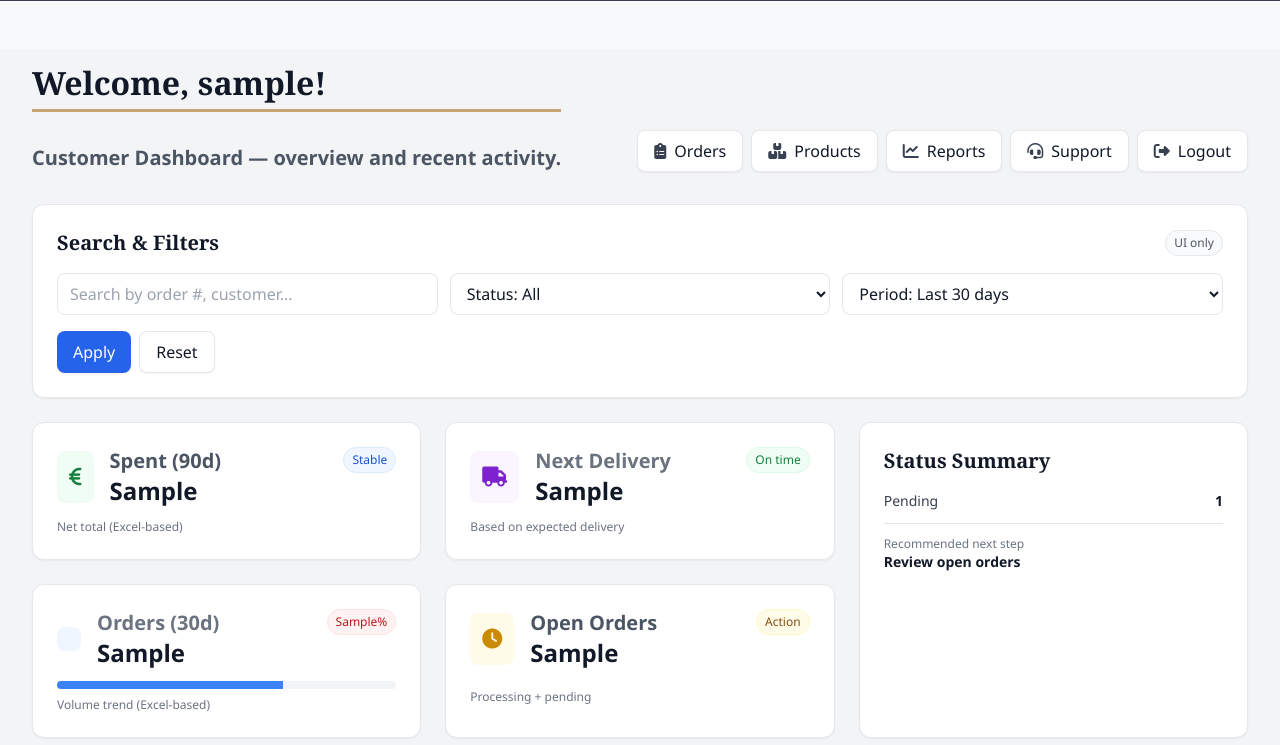
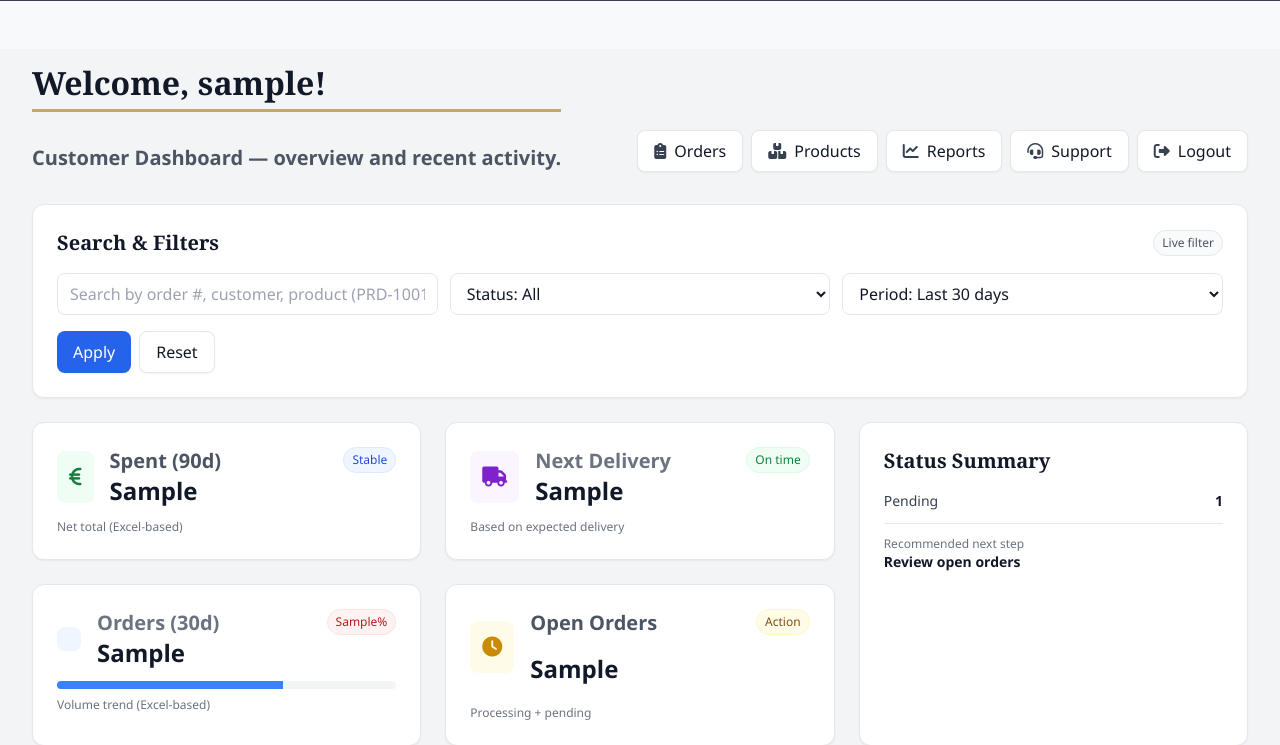
Before and after one commit to ejbeth/group-1_appliedanalytics, a Flask app: template Amefa Order Portal/templates/pages/dashboard.html in a window 1280 px wide. Shown: the part 918-1663 px from the top of the page. Run offline with Flask 3, Linux system fonts and the light colour scheme; the template is opened without the code that fills it: most values are stand-ins (such as "Sample title", 1, 10 or a date in 2020); some libraries are stand-ins or nearby versions.

Commit message:
Adjustments

```diff
--- a/Amefa Order Portal/templates/pages/dashboard.html
+++ b/Amefa Order Portal/templates/pages/dashboard.html
@@ -60,43 +60,49 @@
         <div class="p-6 rounded-xl bg-white border border-gray-200 shadow-sm">
           <div class="flex items-center justify-between mb-4">
             <h2 class="text-xl font-bold text-gray-900">Search & Filters</h2>
-            <span class="text-xs px-2 py-1 rounded-full bg-gray-50 text-gray-600 border border-gray-200">UI only</span>
+            <span class="text-xs px-2 py-1 rounded-full bg-gray-50 text-gray-600 border border-gray-200">
+              Live filter
+            </span>
           </div>
 
+          <!-- REAL FORM: redirects to /orders with query params -->
+          <form method="get" action="{{ url_for('orders') }}">
             <div class="grid grid-cols-1 md:grid-cols-3 gap-3">
               <input
+                name="q"
                 class="w-full rounded-lg bg-white border border-gray-200 px-3 py-2 text-gray-900 placeholder:text-gray-400 focus:outline-none focus:ring-2 focus:ring-blue-200"
-              placeholder="Search by order #, customer..."
+                placeholder="Search by order #, customer, product (PRD-1001), or product name"
               />
 
-            <select class="w-full rounded-lg bg-white border border-gray-200 px-3 py-2 text-gray-900">
-              <option>Status: All</option>
-              <option>Processing</option>
-              <option>Pending</option>
-              <option>Shipped</option>
-              <option>Delivered</option>
+              <select name="status" class="w-full rounded-lg bg-white border border-gray-200 px-3 py-2 text-gray-900">
+                <option value="All">Status: All</option>
+                <option value="Processing">Processing</option>
+                <option value="Pending">Pending</option>
+                <option value="Shipped">Shipped</option>
+                <option value="Delivered">Delivered</option>
+                <option value="Unpaid">Unpaid</option>
               </select>
 
-            <select class="w-full rounded-lg bg-white border border-gray-200 px-3 py-2 text-gray-900">
-              <option>Period: Last 30 days</option>
-              <option>Last 7 days</option>
-              <option>Last 90 days</option>
-              <option>This year</option>
+              <select name="period" class="w-full rounded-lg bg-white border border-gray-200 px-3 py-2 text-gray-900">
+                <option value="30">Period: Last 30 days</option>
+                <option value="7">Last 7 days</option>
+                <option value="90">Last 90 days</option>
+                <option value="365">This year</option>
               </select>
             </div>
 
             <div class="mt-4 flex gap-2">
-            <button type="button"
-              onclick="alert('UI only')"
+              <button type="submit"
                 class="px-4 py-2 rounded-lg bg-blue-600 hover:bg-blue-500 text-white shadow-sm">
                 Apply
               </button>
-            <button type="button"
-              onclick="alert('UI only')"
+
+              <a href="{{ url_for('orders') }}"
                 class="px-4 py-2 rounded-lg bg-white border border-gray-200 hover:bg-gray-50 text-gray-900 shadow-sm">
                 Reset
-            </button>
+              </a>
             </div>
+          </form>
         </div>
       </div>
 
@@ -112,7 +118,7 @@
                   <i class="fas fa-euro-sign text-green-700 text-xl"></i>
                 </div>
                 <div class="ml-4">
-                  <p class="text-xl font-bold text-gray-600">Spent (90d)</h2>
+                  <p class="text-xl font-bold text-gray-600">Spent (90d)</p>
                   <p class="text-2xl font-bold text-gray-900">{{ metrics.spent_90d }}</p>
                 </div>
               </div>
@@ -131,7 +137,7 @@
                   <i class="fas fa-truck text-purple-700 text-xl"></i>
                 </div>
                 <div class="ml-4">
-                  <p class="text-xl font-bold text-gray-500">Next Delivery</h2>
+                  <p class="text-xl font-bold text-gray-500">Next Delivery</p>
                   <p class="text-2xl font-bold text-gray-900">{{ metrics.next_delivery }}</p>
                 </div>
               </div>
@@ -150,7 +156,7 @@
                   <i class="fas fa-shopping-cart text-blue-600 text-xl"></i>
                 </div>
                 <div class="ml-4">
-                  <p class="text-xl font-bold text-gray-500">Orders (30d)</h2>
+                  <p class="text-xl font-bold text-gray-500">Orders (30d)</p>
                   <p class="text-2xl font-bold text-gray-900">{{ metrics.orders_30d }}</p>
                 </div>
               </div>
@@ -187,7 +193,7 @@
                   <i class="fas fa-clock text-yellow-600 text-xl"></i>
                 </div>
                 <div class="ml-4">
-                  <p class="text-xl font-bold text-gray-600 mb4">Open Orders</h2>
+                  <p class="text-xl font-bold text-gray-600 mb-4">Open Orders</p>
                   <p class="text-2xl font-bold text-gray-900">{{ metrics.open_orders }}</p>
                 </div>
               </div>
--- a/Amefa Order Portal/templates/pages/support.html
+++ b/Amefa Order Portal/templates/pages/support.html
@@ -20,7 +20,7 @@
         <a href="{{ url_for('dashboard') }}"
            class="inline-flex items-center px-4 py-2 rounded-lg bg-white border border-gray-200 hover:bg-gray-50 transition-colors shadow-sm text-gray-900">
           <i class="fas fa-arrow-left mr-2 text-gray-700"></i>
-          Back to Dashboard
+          Dashboard
         </a>
 
         <a href="{{ url_for('logout') }}"
```
Also changed, not shown: 1 other file. Lines whose indentation alone changed are shown as unchanged.
